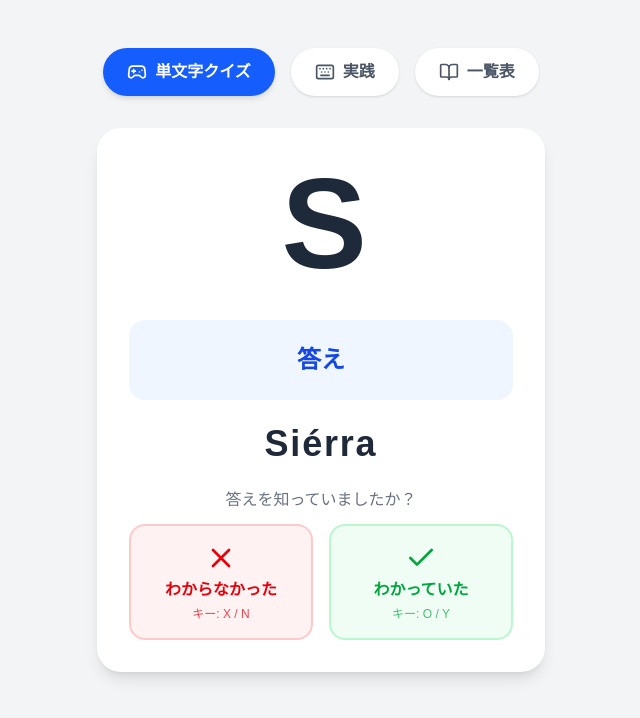
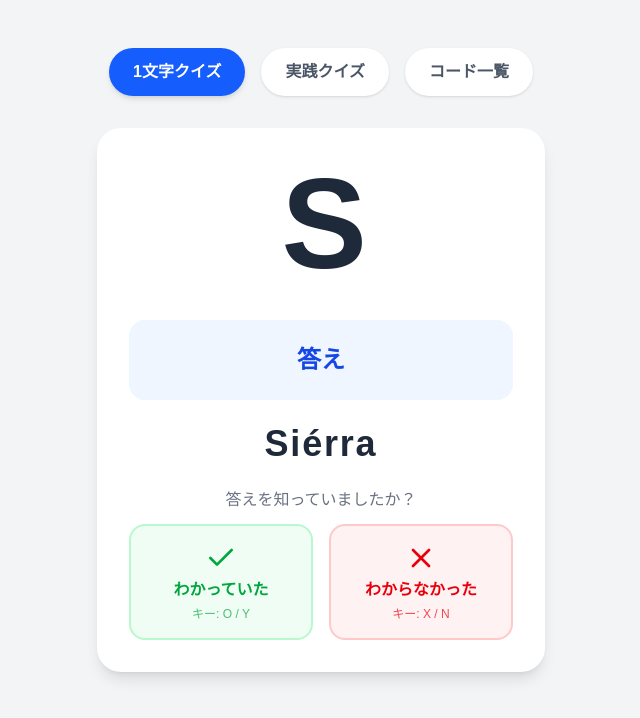
Before and after one commit to nullhodo/phonetic-code-trainer, a React (Vite) app: page / in a window 1280 px wide. Both pictures are taken after a click on the button "スキップ (Space)". Shown: the top 718 px of the page, without its empty margins (319-959 px from the left). Built offline with nearby package versions, Linux system fonts and the light colour scheme; a web font is replaced by a local one.

Commit message:
refactor(ui): ナビゲーション名称変更・アイコン削除・自己評価ボタン配置変更およびCI設定修正

```diff
--- a/src/components/Navbar.tsx
+++ b/src/components/Navbar.tsx
@@ -1,5 +1,4 @@
 import { useAtom } from "jotai";
-import { BookOpen, Gamepad2, Keyboard } from "lucide-react";
 import type React from "react";
 import { currentViewAtom } from "../store/atoms";
 
@@ -17,8 +16,7 @@ export const Navbar: React.FC = () => {
                         : "bg-white text-gray-600 hover:bg-gray-100 shadow-sm"
                 }`}
             >
-                <Gamepad2 className="w-5 h-5 mr-2" />
-                <span className="font-bold">単文字クイズ</span>
+                <span className="font-bold">1文字クイズ</span>
             </button>
             <button
                 type="button"
@@ -29,8 +27,7 @@ export const Navbar: React.FC = () => {
                         : "bg-white text-gray-600 hover:bg-gray-100 shadow-sm"
                 }`}
             >
-                <Keyboard className="w-5 h-5 mr-2" />
-                <span className="font-bold">実践</span>
+                <span className="font-bold">実践クイズ</span>
             </button>
             <button
                 type="button"
@@ -41,8 +38,7 @@ export const Navbar: React.FC = () => {
                         : "bg-white text-gray-600 hover:bg-gray-100 shadow-sm"
                 }`}
             >
-                <BookOpen className="w-5 h-5 mr-2" />
-                <span className="font-bold">一覧表</span>
+                <span className="font-bold">コード一覧</span>
             </button>
         </div>
     );
--- a/src/components/QuizView.tsx
+++ b/src/components/QuizView.tsx
@@ -264,6 +264,19 @@ export const QuizView: React.FC = () => {
                             <div className="flex gap-4">
                                 <button
                                     type="button"
+                                    onClick={() => handleSelfAssessment(true)}
+                                    className="flex-1 flex flex-col items-center justify-center py-4 bg-green-50 text-green-600 rounded-2xl border-2 border-green-200 hover:bg-green-100 transition-colors"
+                                >
+                                    <Check className="w-8 h-8 mb-1" />
+                                    <span className="font-bold mb-1">
+                                        わかっていた
+                                    </span>
+                                    <span className="text-xs font-normal opacity-70">
+                                        キー: O / Y
+                                    </span>
+                                </button>
+                                <button
+                                    type="button"
                                     onClick={() => handleSelfAssessment(false)}
                                     className="flex-1 flex flex-col items-center justify-center py-4 bg-red-50 text-red-600 rounded-2xl border-2 border-red-200 hover:bg-red-100 transition-colors"
                                 >
@@ -273,19 +286,6 @@ export const QuizView: React.FC = () => {
                                     </span>
                                     <span className="text-xs font-normal opacity-70">
                                         キー: X / N
-                                    </span>
-                                </button>
-                                <button
-                                    type="button"
-                                    onClick={() => handleSelfAssessment(true)}
-                                    className="flex-1 flex flex-col items-center justify-center py-4 bg-green-50 text-green-600 rounded-2xl border-2 border-green-200 hover:bg-green-100 transition-colors"
-                                >
-                                    <Check className="w-8 h-8 mb-1" />
-                                    <span className="font-bold mb-1">
-                                        わかっていた
-                                    </span>
-                                    <span className="text-xs font-normal opacity-70">
-                                        キー: O / Y
                                     </span>
                                 </button>
                             </div>
```
Also changed, not shown: 1 other file (tests, documents, lock files or other folders).
